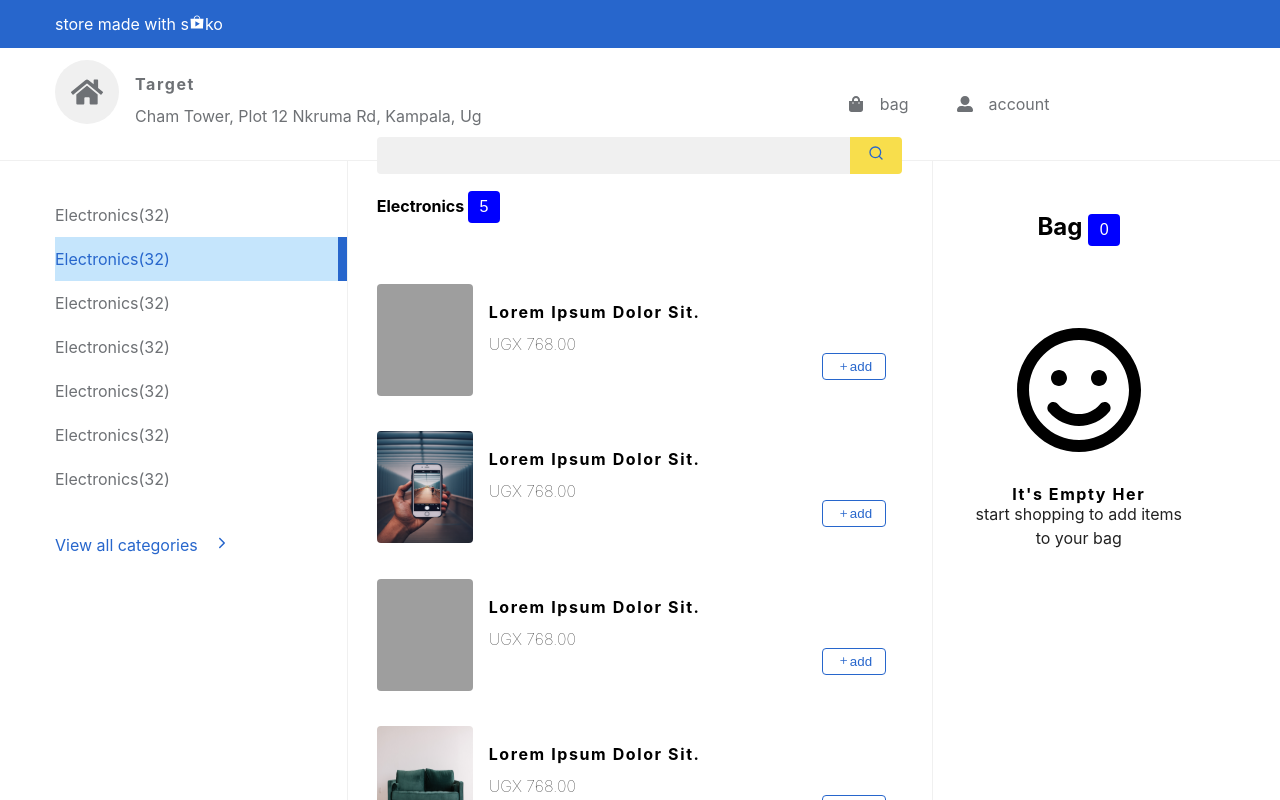
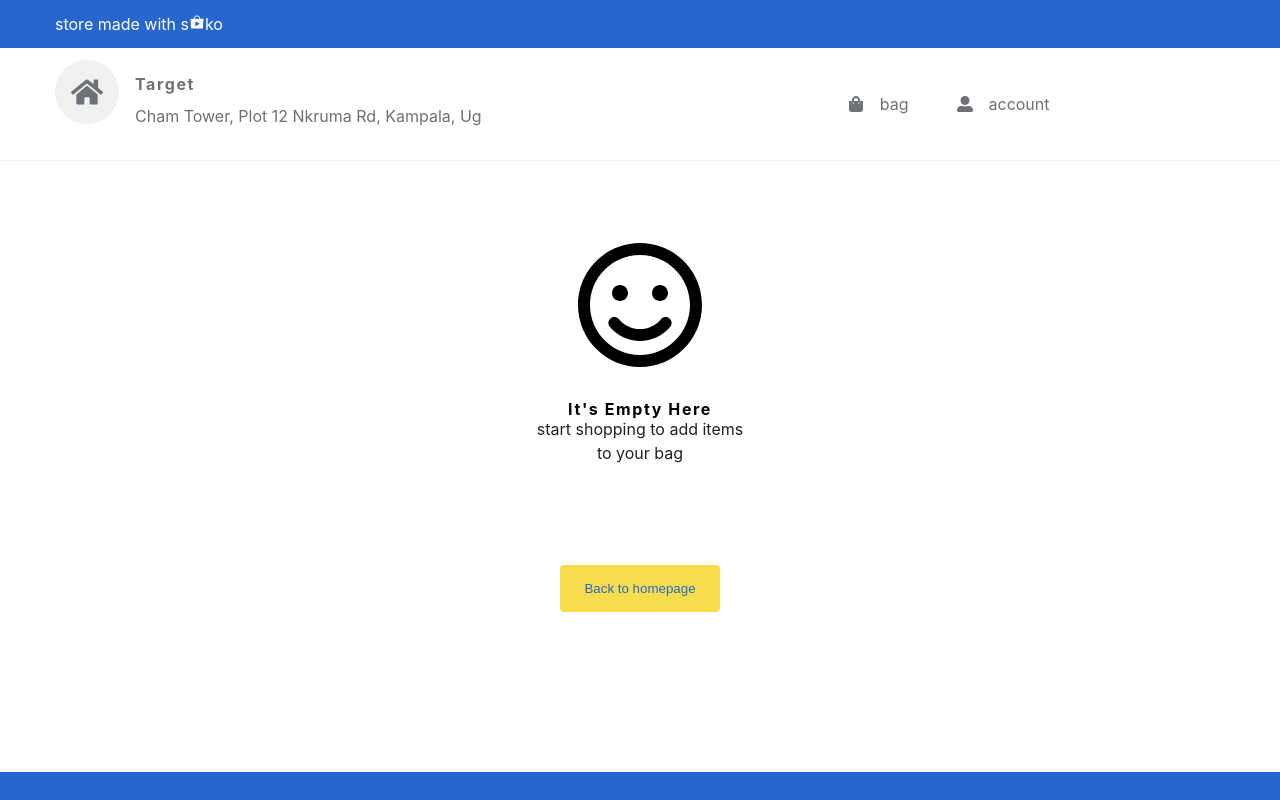
Before and after one commit to faraamcode/soko_app, a React (Create React App) app: page / in a window 1280 px wide. Shown: the top 800 px of the page. Built offline with nearby package versions, Linux system fonts and the light colour scheme; grey boxes are pictures that could not be loaded.

Commit message:
empty page added and styled

```diff
--- a/src/App.js
+++ b/src/App.js
@@ -1,14 +1,13 @@
 import logo from './logo.svg';
 import './App.css';
-import Footer from './component/Footer.jsx'
-import Home from './component/Home.jsx'
-import Navbar from './component/Navbar.jsx'
+import {Footer,Home ,Navbar, EmptyProduct} from './component/'
 
 function App() {
   return (
     <>
      <Navbar/>
-     <Home/>
+     <EmptyProduct/>
+     {/* <Home/> */}
      <Footer/>
     </>
   );
--- /dev/null
+++ b/src/component/Product.jsx
@@ -0,0 +1,19 @@
+import {IoIosArrowForward, IoIosAdd} from "react-icons/io"
+import {FiSearch} from "react-icons/fi"
+import {FaRegSmile} from "react-icons/fa"
+function Product() {
+    return (
+ <main>
+     <section className="section section-empty">
+         <div className="right-side">
+             <FaRegSmile className="smiley-icon"/>
+             <h4>It's empty here</h4>
+             <p>start shopping to add items to your bag</p>
+             <button className="btn btn-empty">Back to homepage</button>
+         </div>
+     </section>
+ </main>
+    );
+  }
+
+  export default Product;
--- /dev/null
+++ b/src/component/ZeroProduct.jsx
@@ -0,0 +1,19 @@
+import {IoIosArrowForward, IoIosAdd} from "react-icons/io"
+import {FiSearch} from "react-icons/fi"
+import {FaRegSmile} from "react-icons/fa"
+function EmptyProduct() {
+    return (
+ <main>
+     <section className="section section-empty">
+         <div className="right-side">
+             <FaRegSmile className="smiley-icon"/>
+             <h4>It's empty here</h4>
+             <p>start shopping to add items to your bag</p>
+             <button className="btn btn-empty">Back to homepage</button>
+         </div>
+     </section>
+ </main>
+    );
+  }
+
+  export default EmptyProduct;
--- /dev/null
+++ b/src/component/index.js
@@ -0,0 +1,7 @@
+import Footer from './Footer.jsx'
+import Home from './Home.jsx'
+import Navbar from './Navbar.jsx'
+import EmptyProduct from './ZeroProduct.jsx'
+import Product from './Product.jsx'
+
+export {Footer,Home ,Navbar, EmptyProduct, Product}
--- a/src/index.css
+++ b/src/index.css
@@ -499,3 +499,13 @@ FOOTER
      /* margin: 1rem 2rem; */
      color: var(--clr-black-2);
    }
+.btn-empty{
+  background: var(--clr-yellow);
+  color: var(--clr-primary-1);
+  width: 10rem;
+  padding: 1rem;
+  border: 0;
+  border-radius: var(--radius);
+  margin-top: 5rem;
+  margin-bottom: 10rem;
+}
```
